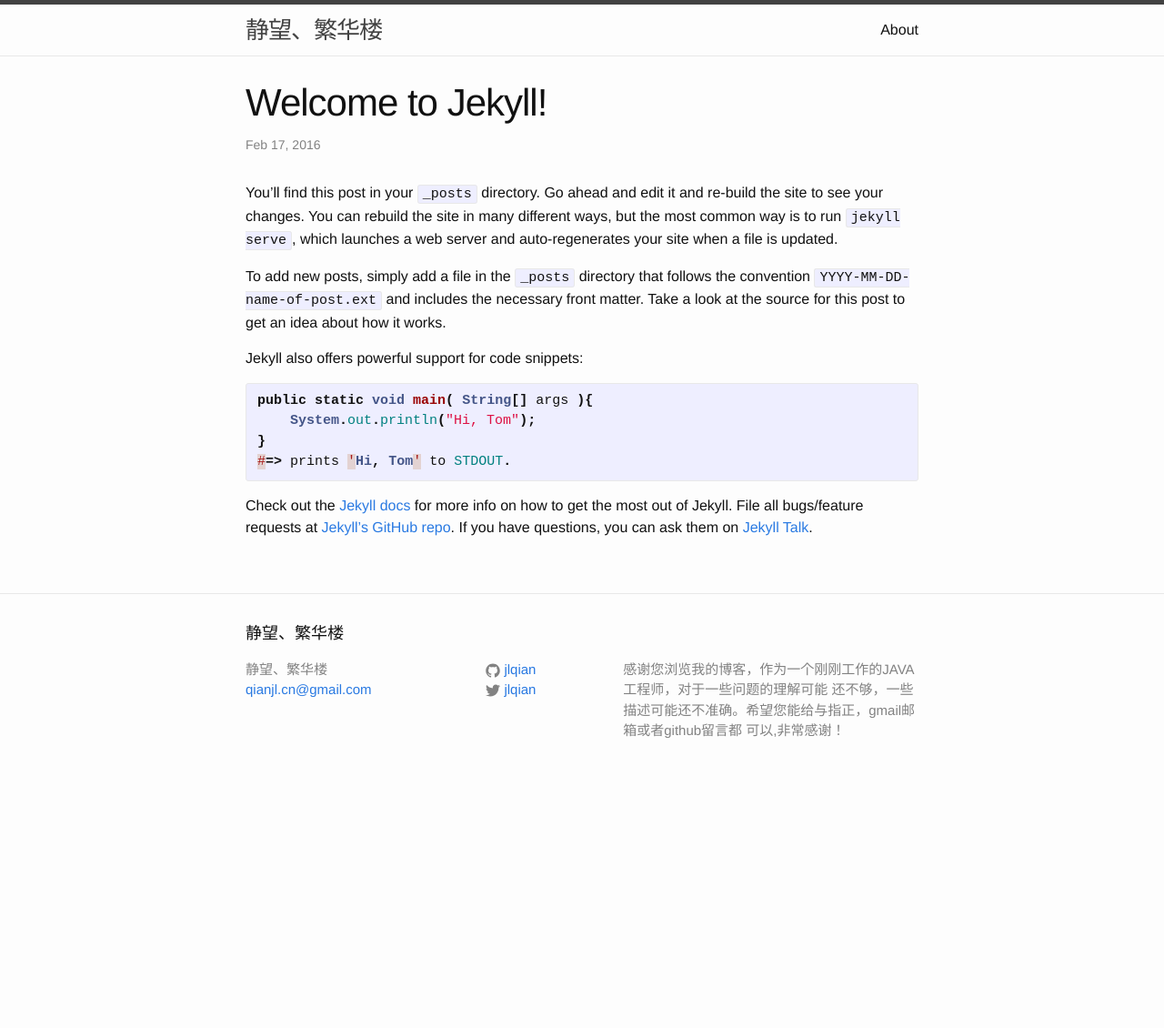
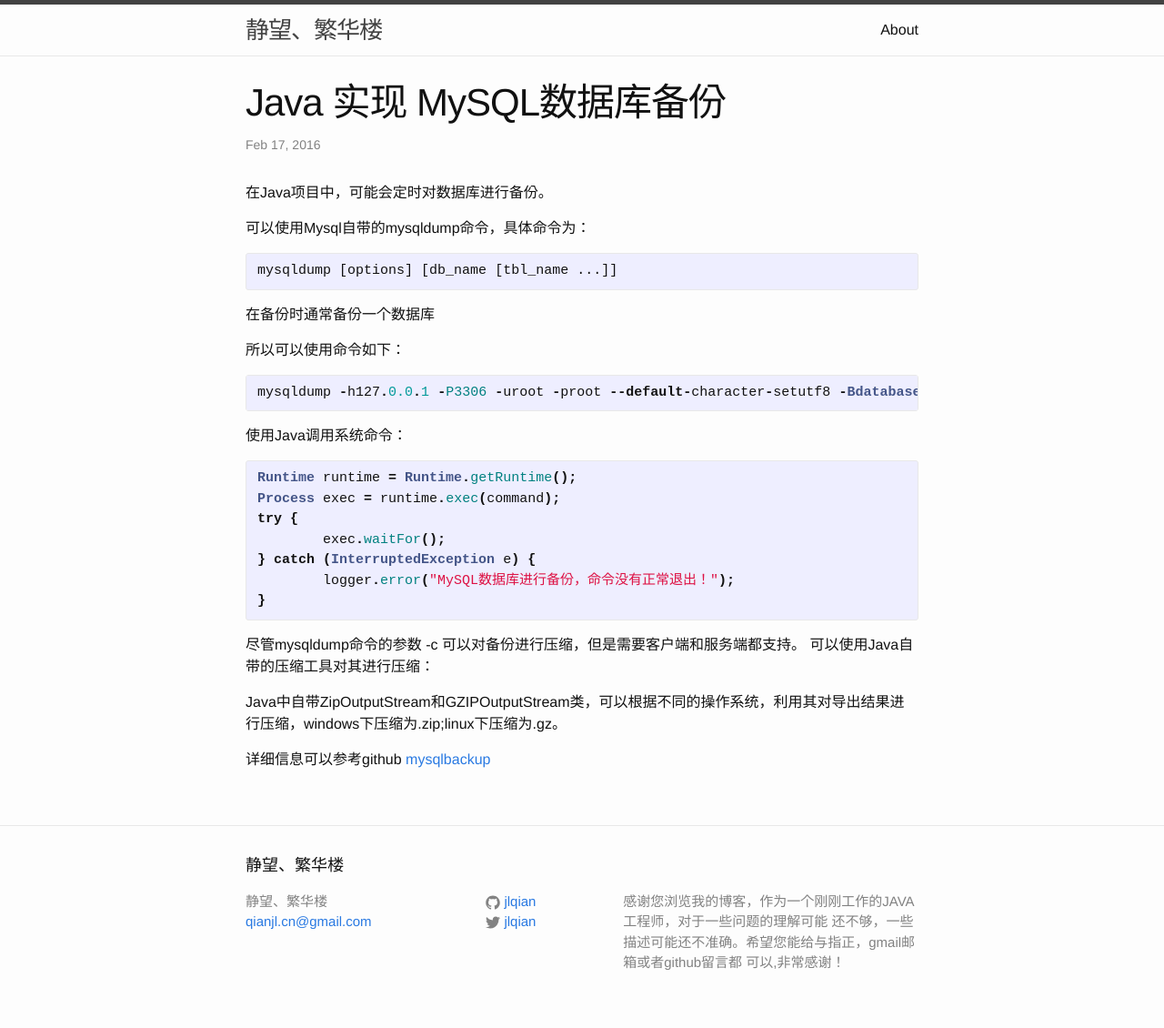
Before and after one commit to jlqian/blog_back, a Jekyll site: the page built from _posts/2016-02-17-welcome-to-jekyll.markdown, in a window 1280 px wide. Shown: the whole page at 91% size. Built offline with Jekyll 4.4.1, drawn with Linux system fonts in a browser that asks for light colours; before the commit the page ends 900 px from its top, so only the background shows below that.

Commit message:
MySQL备份

```diff
--- a/_posts/2016-02-17-welcome-to-jekyll.markdown
+++ b/_posts/2016-02-17-welcome-to-jekyll.markdown
@@ -1,24 +1,36 @@
 ---
 layout: post
-title:  "Welcome to Jekyll!"
+title:  "Java 实现 MySQL数据库备份"
 date:   2016-02-17 17:51:46 +0800
 categories: jekyll update
 ---
-You’ll find this post in your `_posts` directory. Go ahead and edit it and re-build the site to see your changes. You can rebuild the site in many different ways, but the most common way is to run `jekyll serve`, which launches a web server and auto-regenerates your site when a file is updated.
+在Java项目中，可能会定时对数据库进行备份。
 
-To add new posts, simply add a file in the `_posts` directory that follows the convention `YYYY-MM-DD-name-of-post.ext` and includes the necessary front matter. Take a look at the source for this post to get an idea about how it works.
+可以使用Mysql自带的mysqldump命令，具体命令为：
+{% highlight c %}
+mysqldump [options] [db_name [tbl_name ...]]
+{% endhighlight %}
+在备份时通常备份一个数据库
 
-Jekyll also offers powerful support for code snippets:
+所以可以使用命令如下：
+{% highlight java %}
+mysqldump -h127.0.0.1 -P3306 -uroot -proot --default-character-setutf8 -Bdatabase -r export_file
+{% endhighlight %}
+使用Java调用系统命令：
+{% highlight java %}
+Runtime runtime = Runtime.getRuntime();
+Process exec = runtime.exec(command);
+try {
+	exec.waitFor();
+} catch (InterruptedException e) {
+	logger.error("MySQL数据库进行备份，命令没有正常退出！");
+}
+{% endhighlight %}
+尽管mysqldump命令的参数 -c 可以对备份进行压缩，但是需要客户端和服务端都支持。
+可以使用Java自带的压缩工具对其进行压缩：
 
-{% highlight java %}
-public static void main( String[] args ){
-    System.out.println("Hi, Tom");
-}
-#=> prints 'Hi, Tom' to STDOUT.
-{% endhighlight %}
+Java中自带ZipOutputStream和GZIPOutputStream类，可以根据不同的操作系统，利用其对导出结果进行压缩，windows下压缩为.zip;linux下压缩为.gz。
 
-Check out the [Jekyll docs][jekyll-docs] for more info on how to get the most out of Jekyll. File all bugs/feature requests at [Jekyll’s GitHub repo][jekyll-gh]. If you have questions, you can ask them on [Jekyll Talk][jekyll-talk].
+详细信息可以参考github [mysqlbackup][mysqlbackup]
 
-[jekyll-docs]: http://jekyllrb.com/docs/home
-[jekyll-gh]:   https://github.com/jekyll/jekyll
-[jekyll-talk]: https://talk.jekyllrb.com/
+[mysqlbackup]: https://github.com/jlqian/mysqlbakup
```
